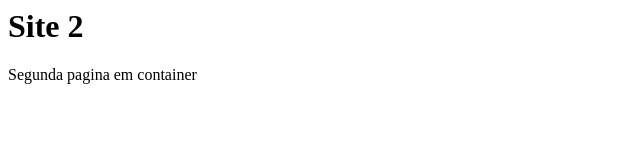
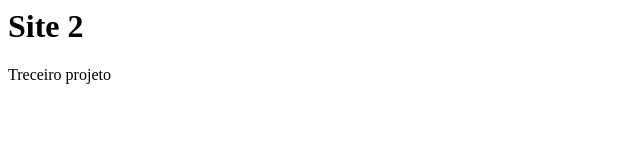
Before and after one commit to henriquegazoli/Projects-vitor2, a plain HTML site: page backup-html/site2/index.html in a window 1280 px wide. Shown: the full height of the page, 0-640 px from the left. Drawn offline with Linux system fonts and the light colour scheme.

Commit message:
Correcão do nome

```diff
--- a/backup-html/site2/index.html
+++ b/backup-html/site2/index.html
@@ -1 +1 @@
-<h1>Site 2</h1><p>Segunda pagina em container</p>
+<h1>Site 2</h1><p>Treceiro projeto</p>
```
